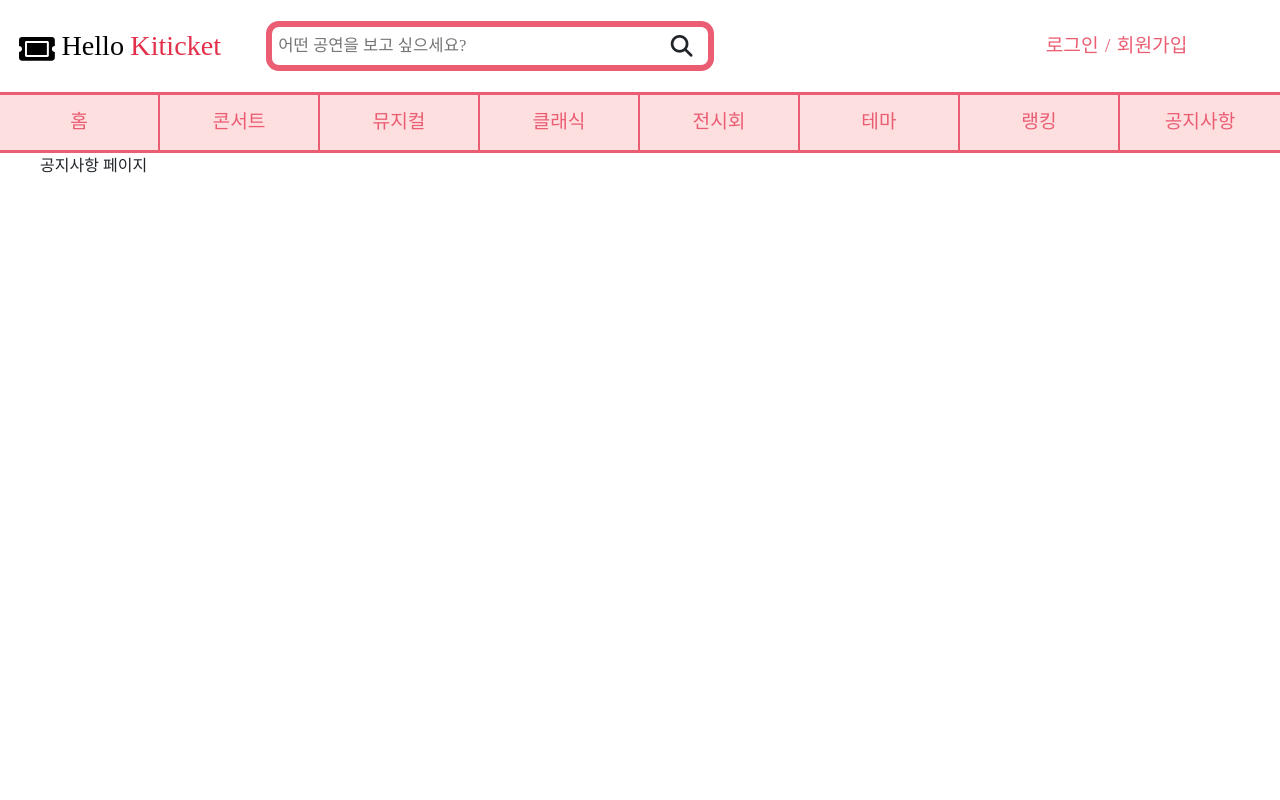
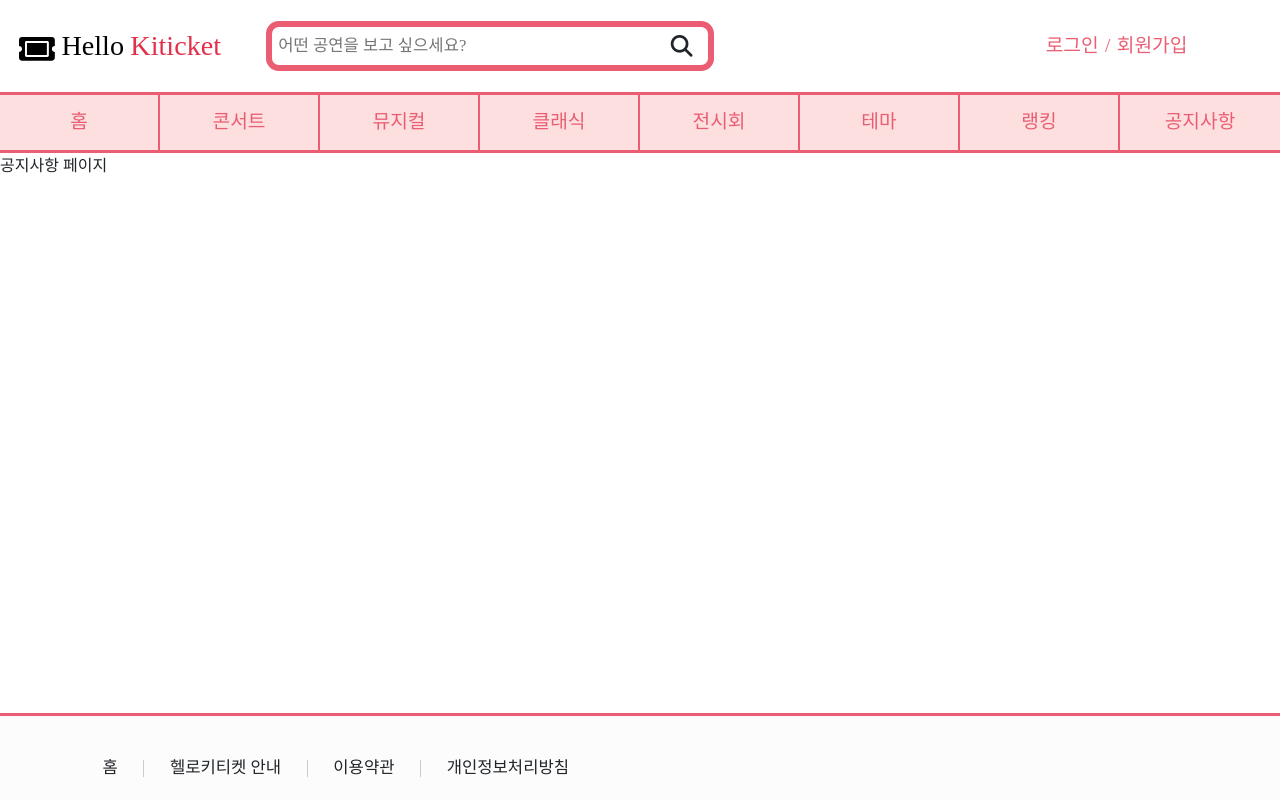
Before and after one commit to suhaBack/HelloKITicket, a React (Create React App) app in the folder client/: page /event in a window 1280 px wide. Shown: the top 800 px of the page. Built offline with nearby package versions, Linux system fonts and the light colour scheme; a web font is replaced by a local one.

Commit message:
최신화

```diff
--- a/client/src/component/Pages/concert.css
+++ b/client/src/component/Pages/concert.css
@@ -1,10 +1,6 @@
 .mainDiv {
   margin: 0 auto;
-  width: 1200px;
-  height: 1200px;
-  position: relative;
 
-  /* border: 1px solid #000; */
 }
 
 .jsw_listlogo{
```
